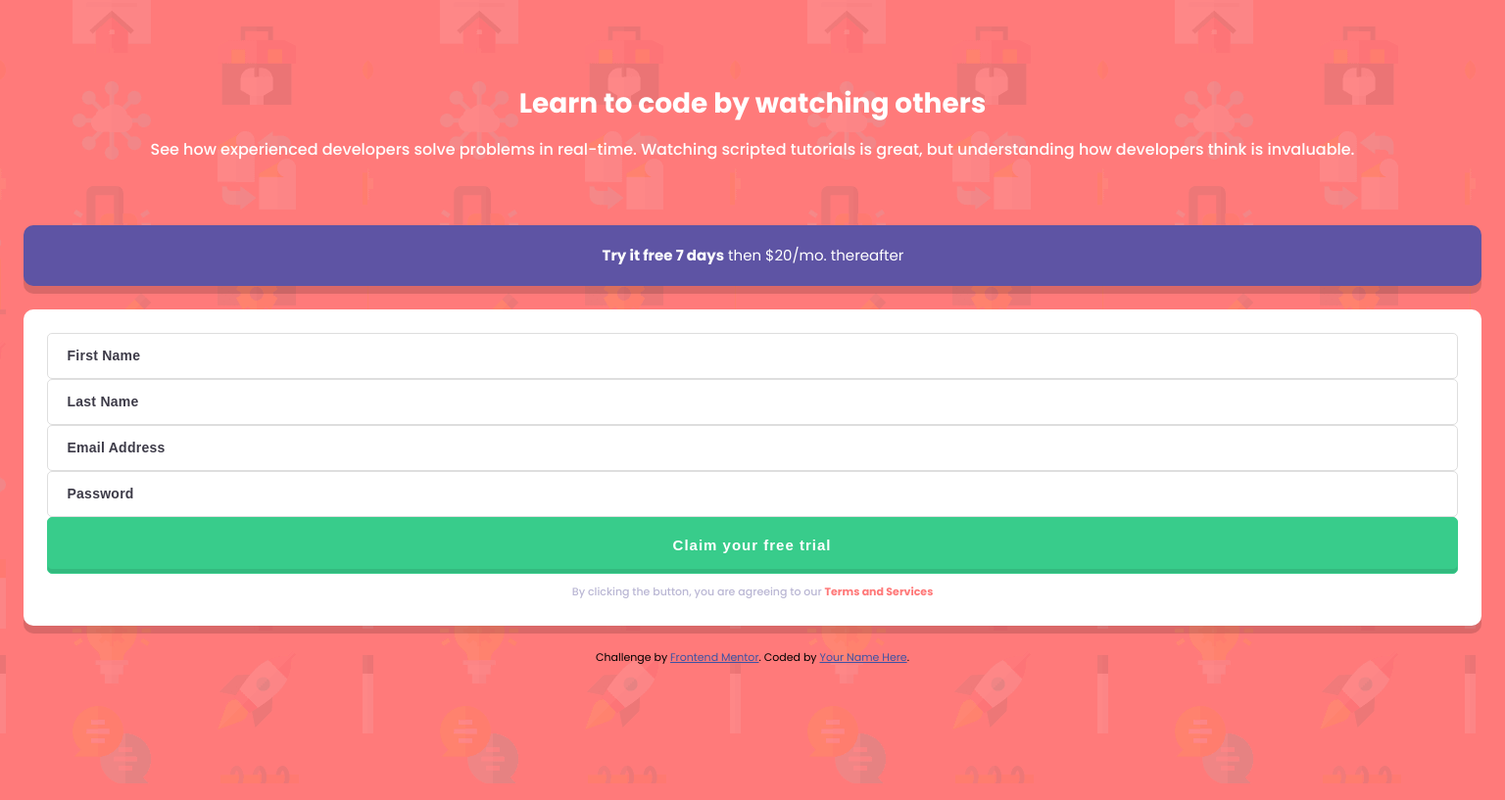
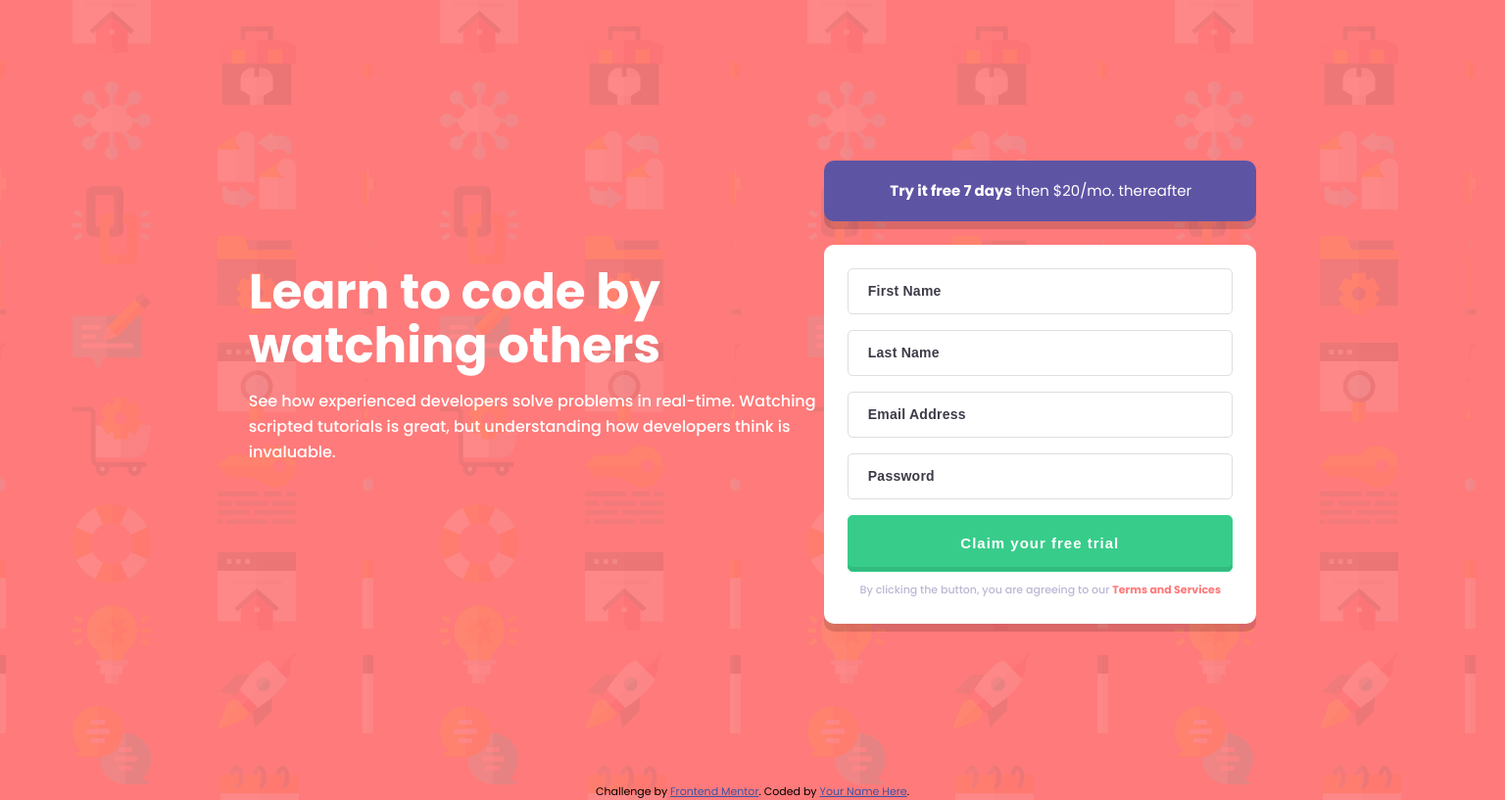
Before and after one commit to Darkjulius/intro-component-with-sign-up-form, a plain HTML site: page index.html in a window 1536 px wide. Shown: the whole page at 98% size. Drawn offline with Linux system fonts and the light colour scheme.

Commit message:
finish_projet
Suite et fin du projet

```diff
--- a/css/style.css
+++ b/css/style.css
@@ -16,11 +16,17 @@ body {
 }
 
 .container {
-  padding: 88px 24px 68px 24px;
-  width: 100%;
+  display: flex;
+  flex-direction: column;
+  margin: 0 auto;
+  width: 85%;
 }
 
 /* SECTION BLOCK1 */
+
+.block1 {
+  margin-top: 88px;
+}
 .block1 h1 {
   color: #fff;
   font-size: 1.75rem;
@@ -42,6 +48,11 @@ body {
 }
 
 /* SECTION BLOCK2 */
+
+.block2 {
+  margin-bottom: 51px;
+}
+
 .block2 p:nth-child(1) {
   background-color: #5e54a4;
   border-radius: 10px;
@@ -64,11 +75,11 @@ body {
   background-color: #fff;
   border-radius: 10px;
   box-shadow: 0px 8px 0px rgba(0, 0, 0, 0.14688);
-  margin-bottom: 24px;
   padding: 24px;
 }
 
 .form-control {
+  margin-bottom: 16px;
   position: relative;
 }
 
@@ -161,3 +172,39 @@ input::placeholder {
 .attribution a {
   color: hsl(228, 45%, 44%);
 }
+
+/****** MEDIA QUERIES ******/
+@media screen and (min-width: 694px) {
+  .block1 p {
+    margin-bottom: 54px;;
+  }
+}
+
+@media screen and (min-width: 1440px) {
+  .container {
+    align-items: center;
+    display: flex;
+    flex-direction: row;
+    height: 100vh;
+    justify-content: center;
+  }
+
+  .block1 {
+    margin-top: 0;
+    width: 45%;
+  }
+
+  .block1 h1 {
+    font-size: 3.125rem;
+    line-height: 55px;
+    text-align: left;
+  }
+
+  .block1 p {
+    text-align: left;
+  }
+
+  .block2 {
+    margin-bottom: 0;
+  }
+}
```
Also changed, not shown: index.html (+1 -1 lines).
